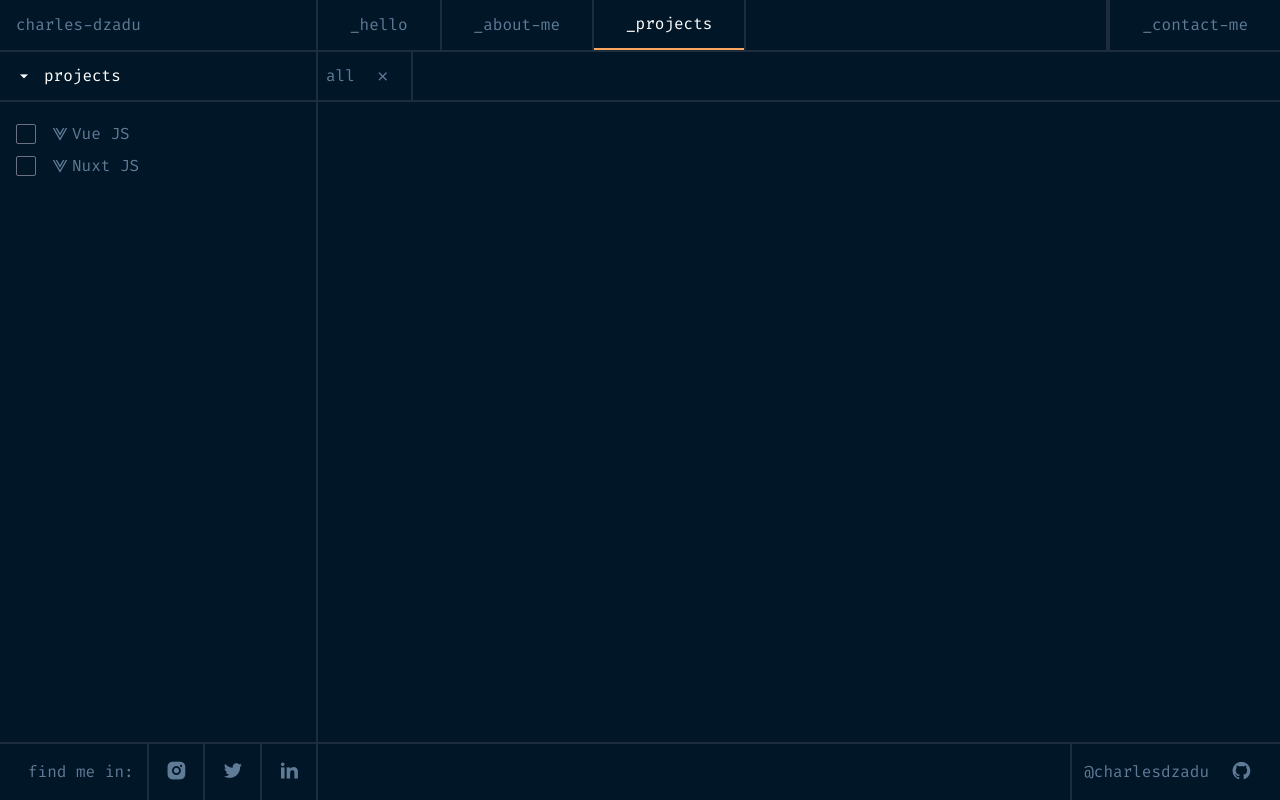
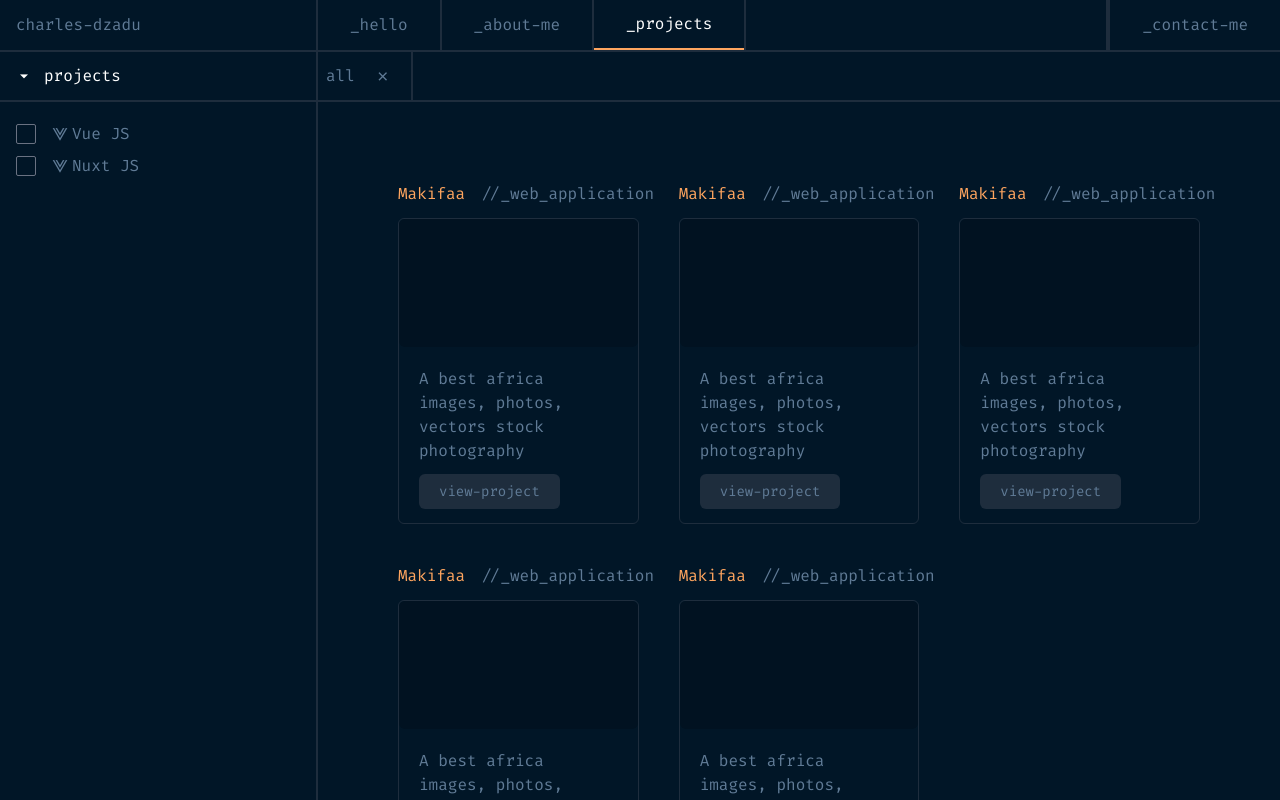
Before and after one commit to charlesdzadu/charlesdzadu.dev, a Nuxt app: page /projects in a window 1280 px wide. Shown: the top 800 px of the page. Built offline with nearby package versions, Linux system fonts and the light colour scheme.

Commit message:
:rocket: Add project static list

```diff
--- a/data/projects.json
+++ b/data/projects.json
@@ -1,4 +1,56 @@
 [
+	{
+		"title": "Makifaa",
+		"excerpt": "Africa media stock photography",
+		"description": "A best africa images, photos, vectors stock photography",
+		"link": "https://www.makifaa.com",
+		"image": "https://www.makifaa.com/images/makifaa.png",
+		"screenshot": [],
+		"technology": [
+			"Nuxt JS",
+			"FastAPI",
+			"Firebase"
+		]
+	},
+	{
+		"title": "Makifaa",
+		"excerpt": "Africa media stock photography",
+		"description": "A best africa images, photos, vectors stock photography",
+		"link": "https://www.makifaa.com",
+		"image": "https://www.makifaa.com/images/makifaa.png",
+		"screenshot": [],
+		"technology": [
+			"Nuxt JS",
+			"FastAPI",
+			"Firebase"
+		]
+	},
+	{
+		"title": "Makifaa",
+		"excerpt": "Africa media stock photography",
+		"description": "A best africa images, photos, vectors stock photography",
+		"link": "https://www.makifaa.com",
+		"image": "https://www.makifaa.com/images/makifaa.png",
+		"screenshot": [],
+		"technology": [
+			"Nuxt JS",
+			"FastAPI",
+			"Firebase"
+		]
+	},
+	{
+		"title": "Makifaa",
+		"excerpt": "Africa media stock photography",
+		"description": "A best africa images, photos, vectors stock photography",
+		"link": "https://www.makifaa.com",
+		"image": "https://www.makifaa.com/images/makifaa.png",
+		"screenshot": [],
+		"technology": [
+			"Nuxt JS",
+			"FastAPI",
+			"Firebase"
+		]
+	},
 	{
 		"title": "Makifaa",
 		"excerpt": "Africa media stock photography",
--- a/pages/contact-me.vue
+++ b/pages/contact-me.vue
@@ -26,8 +26,7 @@
 				</div>
 				<LineH></LineH>
 				<div class="px-4 py-4 flex flex-col gap-2">
-					<a class="flex gap-2 hover:text-white transition-colors"
-					href="https://twitter.com/charlesdzadu">
+					<a class="flex gap-2 hover:text-white transition-colors" href="https://twitter.com/charlesdzadu">
 						<i class="ri-share-box-line"></i>
 						<span>Twitter</span>
 					</a>
@@ -57,6 +56,7 @@
 
 				<div class="w-full h-full  flex justify-between">
 					<div class="w-5/12 flex justify-center items-center ">
+						<form action="" class="w-full">
 							<div class="flex flex-col gap-4 w-full px-20">
 								<div class="flex flex-col gap-2">
 									<label for="name">_name: </label>
@@ -82,8 +82,8 @@
 										send-message
 									</button>
 								</div>
-
 							</div>
+						</form>
 					</div>
 					<LineV></LineV>
 					<div class="w-7/12 flex justify-center items-center ">
--- a/pages/projects.vue
+++ b/pages/projects.vue
@@ -9,7 +9,8 @@
 				<LineH></LineH>
 				<div class="px-4 py-5 flex flex-col gap-2">
 					<div class="flex gap-4 items-center" v-for="tech in technos" :key="tech.icon">
-						<input type="checkbox" @change="addTechno(tech)" class="h-5 w-5 focus:ring-primary bg-transparent border focus:border-none rounded-sm checked:bg-gray focus:bg-gray" />
+						<input type="checkbox" @change="addTechno(tech)"
+							class="h-5 w-5 focus:ring-primary bg-transparent border focus:border-none rounded-sm checked:bg-gray focus:bg-gray" />
 						<div class="flex gap-1 items-center">
 							<i :class="tech.icon"></i>
 							<span>{{ tech.name }}</span>
@@ -26,7 +27,27 @@
 					<LineV></LineV>
 				</div>
 				<LineH></LineH>
+				<div class="w-full h-full p-20">
+					<div class="w-full h-full  grid grid-cols-3 gap-10">
+						<div class="flex flex-col " v-for="project in projects">
+							<div class="flex gap-4">
+								<span class="text-orange">Makifaa</span>
+								<span>//_web_application</span>
+							</div>
+							<div class="rounded-md border border-line mt-3">
+								<div class="h-32 w-full bg-primary-dark rounded-md">
+
+								</div>
+								<div class="p-5">
+									<p class="text-gray-500 pb-4">{{ project.description }}</p>
+									<a href="" class="px-5 py-2 bg-line text-sm rounded-md ">view-project</a>
+								</div>
+							</div>
+						</div>
+					</div>
+				</div>
 			</div>
+
 		</div>
 	</div>
 </template>
@@ -34,7 +55,7 @@
 
 <script setup lang="ts">
 import { getTechnosList } from '@/utils/get_technos_list'
-import {getProjectsList} from '@/utils/get_projects_list'
+import { getProjectsList } from '@/utils/get_projects_list'
 import { Technology } from 'models/technology';
 
 
--- a/utils/get_projects_list.ts
+++ b/utils/get_projects_list.ts
@@ -6,7 +6,7 @@ import { Project } from '~/models/project';
 
 
 export function getProjectsList(technos: Technology[]): Project[] {
-	if (!technos) {
+	if (!technos  || technos.length === 0) {
 		const projectsList: Project[] = [];
 		for (const project of projects) {
 			const projectObject = new Project(project.title, project.excerpt, project.image, project.link, project.technology, project.description, project.screenshot);
```
Lines whose indentation alone changed are shown as unchanged.
